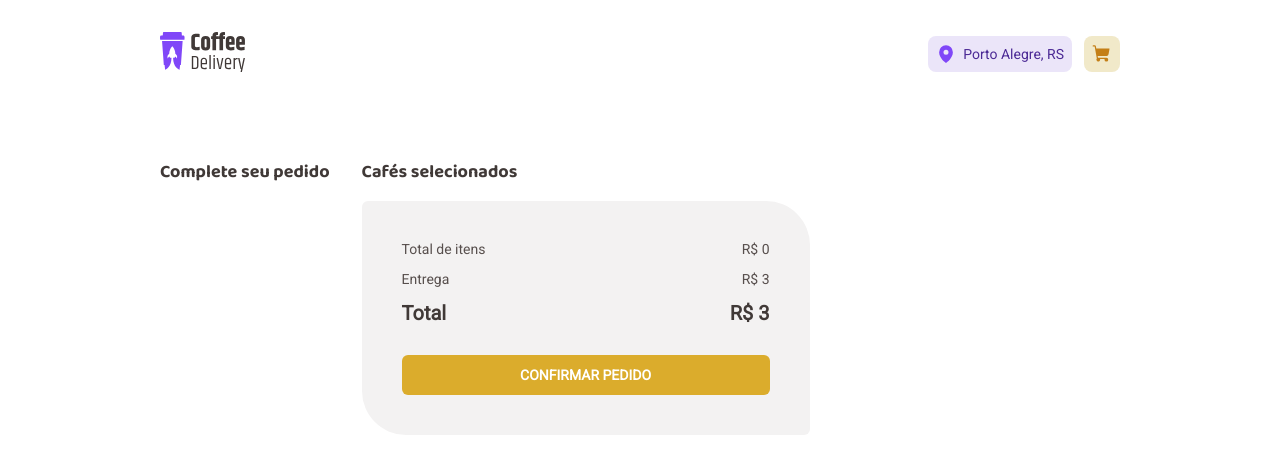
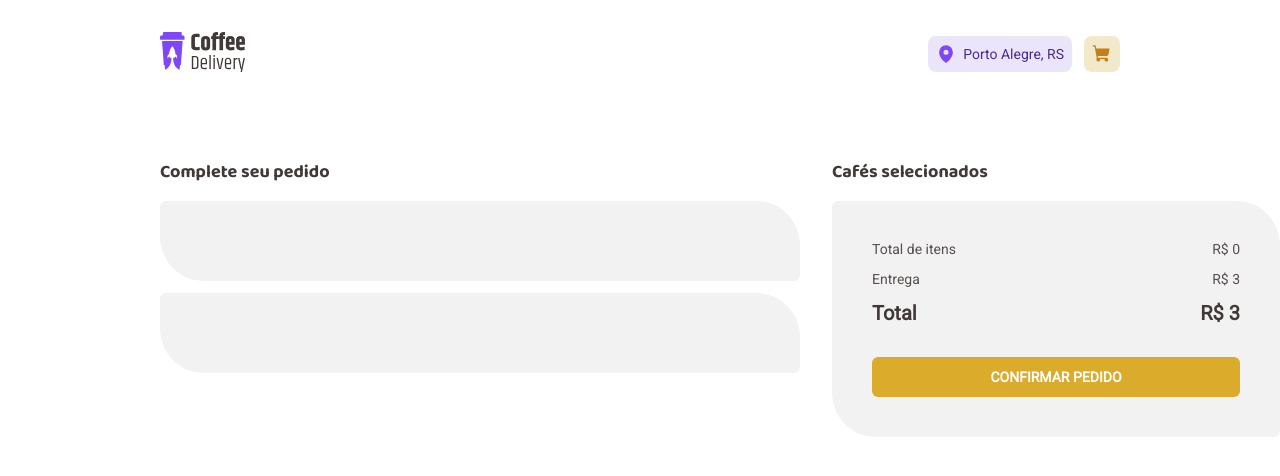
Before and after one commit to FernandoBrino/coffee-delivery, a React (Vite) app: page /cart in a window 1280 px wide. Shown: the top 476 px of the page. Built offline with nearby package versions, Linux system fonts and the light colour scheme.

Commit message:
Fix coffee reckoning

```diff
--- a/src/contexts/ItemsContext.tsx
+++ b/src/contexts/ItemsContext.tsx
@@ -22,6 +22,7 @@ export const ItemsContext = createContext({} as ItemsContextType)
 
 export const ItemsContextProvider = ({children}: ItemsContextProviderProps) => {
     const [coffeesInCart, setCoffeesInCart] = useState<CoffeeBuyed[]>([]);
+    console.log(coffeesInCart);
 
     const addCoffeeInCart = (newCoffee: CoffeeBuyed) => {
         const coffeeAlreadyOnCart = coffeesInCart.find(coffee => coffee.id === newCoffee.id);
--- a/src/pages/Cart/CoffeeBuyed/index.tsx
+++ b/src/pages/Cart/CoffeeBuyed/index.tsx
@@ -20,7 +20,6 @@ interface CoffeeBuyed {
     img: string;
 }
 
-
 interface IProps {
     coffee: CoffeeBuyed;
 }
@@ -30,29 +29,29 @@ export const CoffeeBuyed: FC<IProps> = ({ coffee }) => {
     const [coffeeQuantity, setCoffeeQuantity] = useState<number>(coffee.quantity);
 
     const handleAddCoffeeInCart = () => {
+        setCoffeeQuantity(state => state + 1);
         const coffeeToBeAdded = {
             id: coffee.id,
             title: coffee.title,
             price: coffee.price,
-            quantity: coffeeQuantity,
+            quantity: coffeeQuantity === coffee.quantity ? coffeeQuantity + 1 : coffeeQuantity,
             img: coffee.img,
         }
 
-        setCoffeeQuantity(state => state + 1);
         addCoffeeInCart(coffeeToBeAdded)
     }
 
     const handleReduceCoffeeInCart = () => {
-        const coffeeToBeAdded = {
-            id: coffee.id,
-            title: coffee.title,
-            price: coffee.price,
-            quantity: coffeeQuantity,
-            img: coffee.img,
-        }
-
         if(coffeeQuantity > 1) {
             setCoffeeQuantity(state => state - 1);
+            const coffeeToBeAdded = {
+                id: coffee.id,
+                title: coffee.title,
+                price: coffee.price,
+                quantity:  coffeeQuantity === coffee.quantity ? coffeeQuantity - 1 : coffeeQuantity,
+                img: coffee.img,
+            }
+
             addCoffeeInCart(coffeeToBeAdded)
         }
     }
--- a/src/pages/Cart/index.tsx
+++ b/src/pages/Cart/index.tsx
@@ -7,13 +7,13 @@ import {
     CompleteRequest,
     ConfirmButton,
     PaymentMethod,
+    RequestDetails,
     SelectedCoffees,
     Shipping,
     Subtitle,
     Total,
     TotalBill,
     TotalCoffees,
-    TotalCoffeesList,
     TotalItems
 } from "./styles"
 
@@ -21,7 +21,7 @@ import {
 export const Cart = () => {
     const { coffeesInCart} = useContext(ItemsContext);
 
-    const totalItems = coffeesInCart.reduce((acc, current) => acc + (current.price * current.quantity), 0)
+    const totalItems = coffeesInCart.reduce((acc, current) => acc += (current.price * current.quantity), 0)
 
     const shipping = 3;
 
@@ -31,13 +31,16 @@ export const Cart = () => {
         <CartContainer>
             <CompleteRequest>
                 <Subtitle>Complete seu pedido</Subtitle>
-                <Address></Address>
-                <PaymentMethod></PaymentMethod>
+                <RequestDetails>
+                    <Address>
+
+                    </Address>
+                    <PaymentMethod></PaymentMethod>
+                </RequestDetails>
             </CompleteRequest>
             <SelectedCoffees>
                 <Subtitle>Cafés selecionados</Subtitle>
                 <TotalCoffees>
-                    <TotalCoffeesList>
                         {coffeesInCart.map(coffee => (
                             <CoffeeBuyed coffee={coffee} key={coffee.id}/>
                         ))}
@@ -60,9 +63,8 @@ export const Cart = () => {
                         </TotalBill>
 
                         <ConfirmButton>
-                            CONFIRMAR PEDIDO
+                            Confirmar pedido
                         </ConfirmButton>
-                    </TotalCoffeesList>
                 </TotalCoffees>
             </SelectedCoffees>
         </CartContainer>
--- a/src/pages/Cart/styles.ts
+++ b/src/pages/Cart/styles.ts
@@ -6,33 +6,45 @@ export const CartContainer = styled.div`
 `
 
 export const CompleteRequest = styled.div`
+    display: flex;
+    flex-direction: column;
+    gap: 1.5rem;
+    justify-content: flex-start;
 `
 
-export const Address = styled.div`
+export const RequestDetails = styled.div`
+    display: flex;
+    flex-direction: column;
+    gap: 1.2rem;
 `
 
-export const PaymentMethod = styled.div`
+export const BaseCard = styled.div`
+    display: flex;
+    flex-direction: column;
+    gap: 3.2rem;
+    border-radius: 0.6rem 4.4rem;
+    padding: 4rem;
+
+    background-color: ${props => props.theme["base-card"]};
+`
+
+export const Address = styled(BaseCard)`
+    min-width: 64rem;
+`
+
+export const PaymentMethod = styled(BaseCard)`
+    min-width: 64rem;
 `
 
 export const SelectedCoffees = styled.div`
     display: flex;
     flex-direction: column;
     gap: 1.5rem;
+    justify-content: flex-start;
 `
 
-export const TotalCoffees = styled.div`
+export const TotalCoffees = styled(BaseCard)`
     min-width: 44.8rem;
-    min-height: 49.8rem;
-`
-
-export const TotalCoffeesList = styled.div`
-    display: flex;
-    flex-direction: column;
-    gap: 3rem;
-    border-radius: 0.6rem 4.4rem;
-    padding: 4rem;
-
-    background-color: ${props => props.theme["base-card"]};
 `
 
 export const Subtitle = styled.h2`
@@ -90,9 +102,15 @@ export const ConfirmButton = styled.button`
 
     font-size: 1.4rem;
     font-weight: 700;
+    text-transform: uppercase;
 
     border: none;
 
     background-color: ${props => props.theme.yellow};
     color: ${props => props.theme.white};
+    transition: background-color 0.25s;
+
+    &:hover {
+        background-color: ${props => props.theme["yellow-dark"]};
+    }
 `
```
